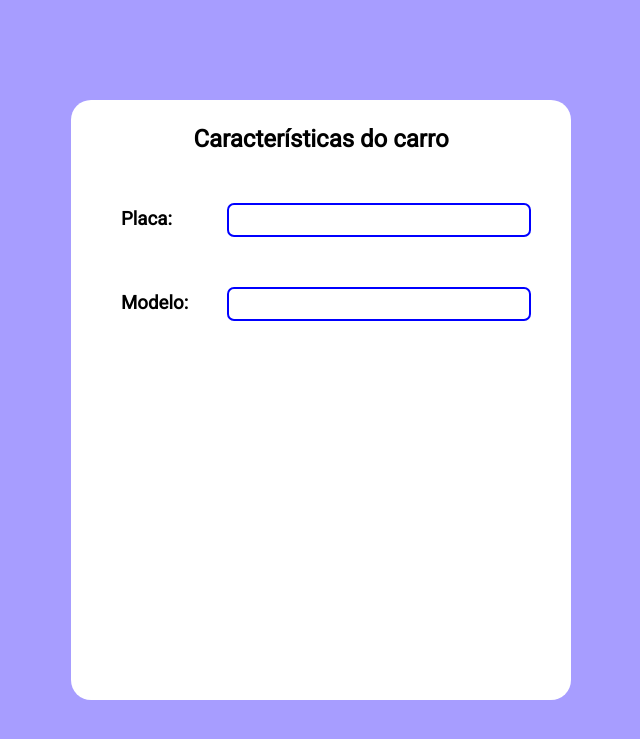
After one commit to LucasMaiellaro/FourGate, a Django app: page /home/ in a window 1280 px wide. The commit adds this page. Shown: the top 739 px of the page, without its empty margins (319-959 px from the left). Run offline with Django 3.2, Linux system fonts and the light colour scheme.

Commit message:
criação da home.html e alteração da landing.html

```diff
--- a/config_fourgate/urls.py
+++ b/config_fourgate/urls.py
@@ -20,4 +20,5 @@ from website import views
 urlpatterns = [
     path('admin/', admin.site.urls),
     path('', views.landing),
+    path('home/', views.home)
 ]
--- /dev/null
+++ b/website/static/css/home.css
@@ -0,0 +1,56 @@
+body{
+    background-color: rgb(109, 93, 255, 0.6);
+    margin: 0;
+}
+
+main{
+    display: flex;
+    justify-content: center;
+}
+
+.div-main{
+    background-color: white;
+    margin-top: 100px;
+    height: 600px;
+    width: 500px;
+    border-radius: 20px;
+}
+
+.titulo{
+    font-family: 'Roboto', sans-serif;
+    margin: 0;
+    margin-top: 25px;
+}
+
+.div-titulo{
+    display: flex;
+    justify-content: center;
+}
+
+.div-carro{
+    display: flex;
+    justify-content: space-between;
+}
+
+.div-carro-texto{
+    margin: 0;
+    margin-left: 50px;
+    margin-top: 55px;
+    display: flex;
+    justify-content: center;
+}
+
+.carro-texto{
+    font-family: 'Roboto', sans-serif;
+    margin: 0;
+}
+
+.div-carro-conteudo{
+    width: 60%;
+    height: 30px;
+    margin-top: 50px;
+    border: solid 2px;
+    border-radius: 7px;
+    border-color: blue;
+    margin-right: 40px;
+}
--- /dev/null
+++ b/website/templates/home.html
@@ -0,0 +1,34 @@
+{% load static %}
+
+<!DOCTYPE html>
+<html lang="en">
+<head>
+    <meta charset="UTF-8">
+    <meta name="viewport" content="width=device-width, initial-scale=1.0">
+    <meta http-equiv="X-UA-Compatible" content="ie=edge">
+    <link rel="stylesheet" href="/static/css/home.css">
+    <link href="https://fonts.googleapis.com/css?family=Bree+Serif|Roboto&display=swap" rel="stylesheet">
+    <title>4Gate</title>
+</head>
+<body>
+    <main>
+        <div class="div-main">
+            <div class="div-titulo">
+                <h2 class="titulo">Características do carro</h2>
+            </div>
+            <div class="div-carro">
+                <div class="div-carro-texto">
+                    <h3 class="carro-texto">Placa:</h3>
+                </div>
+                <div class="div-carro-conteudo"></div>
+            </div>
+            <div class="div-carro">
+                <div class="div-carro-texto">
+                    <h3 class="carro-texto">Modelo:</h3>
+                </div>
+                    <div class="div-carro-conteudo"></div>
+            </div>
+        </div>
+    </main>
+</body>
+</html>
--- a/website/views.py
+++ b/website/views.py
@@ -4,3 +4,6 @@ from django.shortcuts import render
 
 def landing(request):
     return render (request, 'landing.html')
+
+def home(request):
+    return render(request, 'home.html')
```
Also changed, not shown: website/static/css/style.css (renamed from website/static/style.css, +18 -2 lines), website/templates/landing.html (+10 -5 lines), website/static/js/script.js (added).
